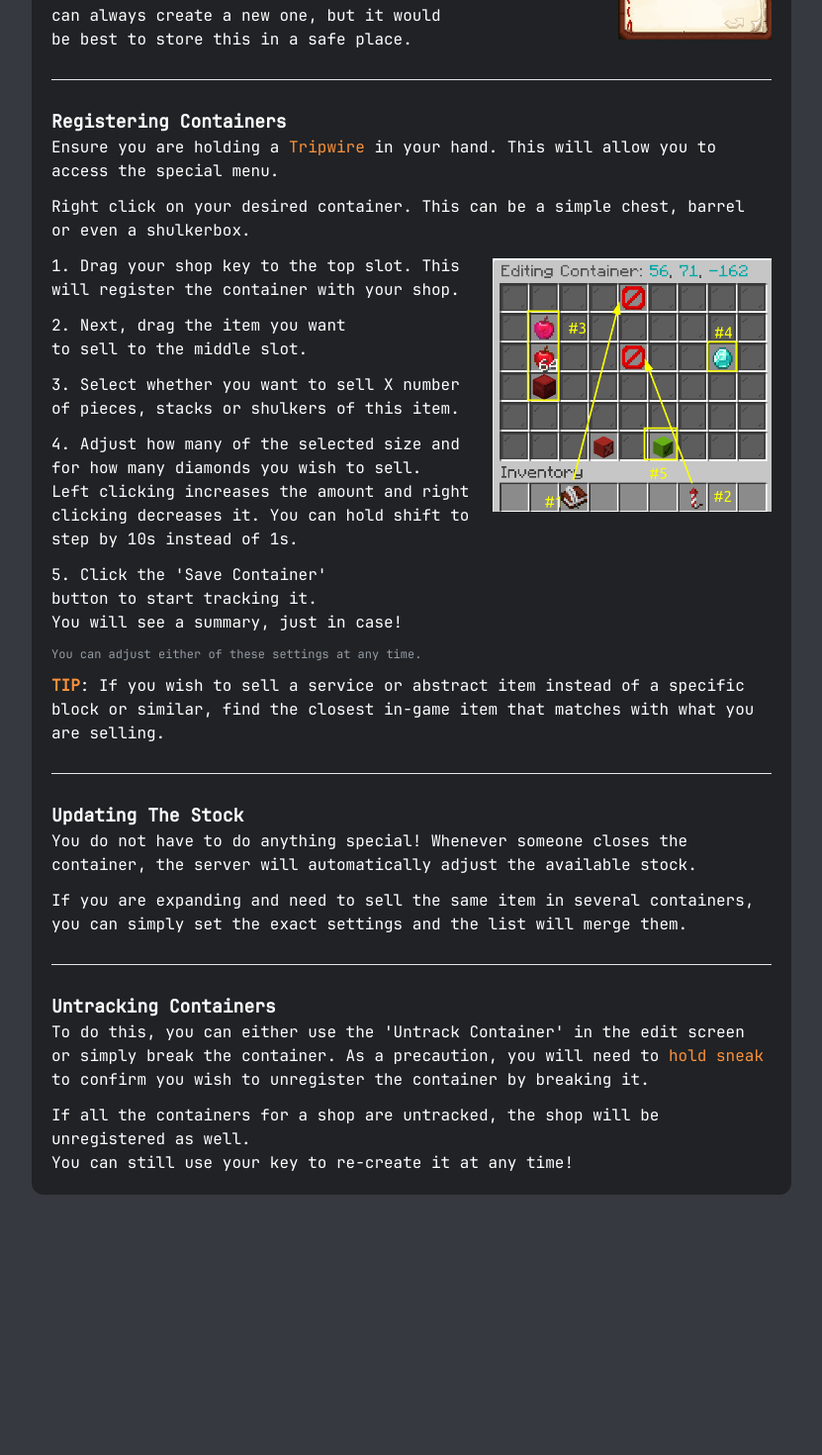
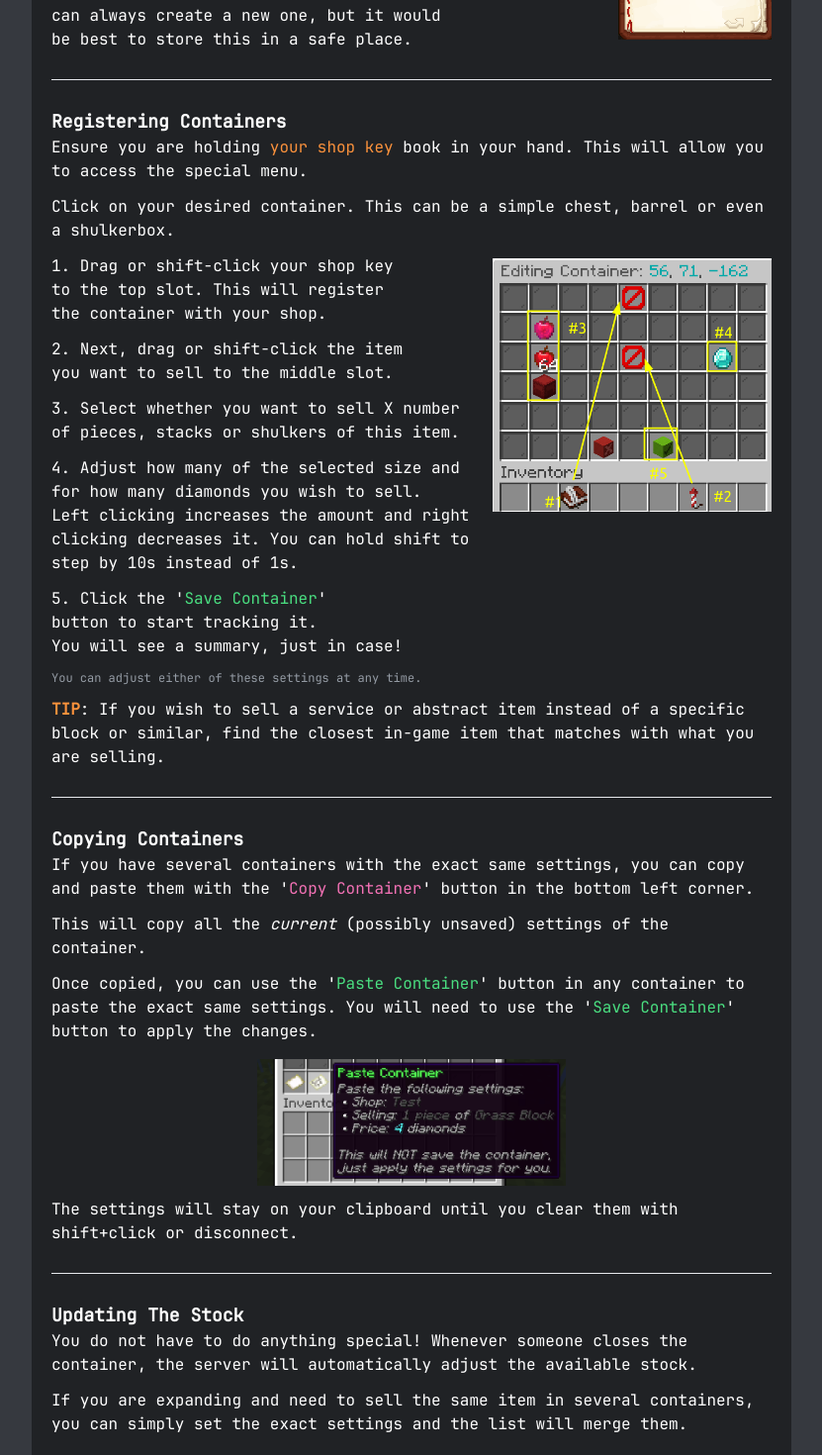
Before and after one commit to NotGeri/barebonesmp-shops, a Vue app in the folder frontend/: page /tutorial in a window 1280 px wide. Shown: the part 220-1690 px from the top of the page at 99% size, without its empty margins (224-1055 px from the left). Before the commit the page ends 1439 px from the top, so only its background shows below. Built offline with nearby package versions, Linux system fonts and the light colour scheme.

Commit message:
feat: some more docs

```diff
--- a/frontend/src/components/Container.vue
+++ b/frontend/src/components/Container.vue
@@ -52,7 +52,9 @@ const itemNumberTooltip = computed((): string => {
 </script>
 
 <template>
-    <p :title="itemNumberTooltip">{{ availablePortions }}</p>
+    <p :title="customName ? 'Unable to track custom named item/service' : itemNumberTooltip">
+        {{ customName ? '-' :  availablePortions }}
+    </p>
     <div class="flex flex-row gap-3">
         <img alt="item icon" v-if="iconPath" class="w-8 h-8 object-cover" :src="iconPath">
         <h5>{{ customName ?? asset?.display ?? id }}</h5>
--- a/frontend/src/routes/List.vue
+++ b/frontend/src/routes/List.vue
@@ -74,9 +74,7 @@ const filteredShops = computed((): ShopProps[] => {
             <a target="_blank" href="https://barebonesmp.com">BarebonesMP</a>.
         </p>
         <p>
-            Learn how you can set up your shops
-            <router-link to="/tutorial">here</router-link>
-            .
+            Learn how you can set up your shops <router-link to="/tutorial">here.</router-link>
         </p>
         <input class="text-black p-1.5 w-1/3 rounded" ref="input" v-model="query" placeholder="Search for items...">
         <div class="flex flex-row gap-1">
@@ -86,7 +84,7 @@ const filteredShops = computed((): ShopProps[] => {
     </div>
 
     <p v-if="loading" class="text-blue-400 text-center">Loading...</p>
-    <div v-else class="flex flex-col gap-3 max-w-6xl m-auto mb-10">
+    <div v-else class="flex flex-col gap-3 w-2/3 max-w-6xl m-auto mb-10">
         <Shop v-if="filteredShops.length > 0"
               v-for="(shop, index) in filteredShops" :key="index"
               v-bind="shop"
--- a/frontend/src/routes/Tutorial.vue
+++ b/frontend/src/routes/Tutorial.vue
@@ -1,6 +1,7 @@
 <script setup lang="ts">
 import key from '@/assets/images/key.png';
 import register from '@/assets/images/register.png';
+import copy from '@/assets/images/copy.png';
 </script>
 
 <template>
@@ -33,16 +34,16 @@ import register from '@/assets/images/register.png';
         <h3 id="registering">Registering Containers</h3>
         <div class="flex flex-col gap-3">
             <p>
-                Ensure you are holding a <span class="text-orange-400">Tripwire</span> in your hand.
+                Ensure you are holding <span class="text-orange-400">your shop key</span> book in your hand.
                 This will allow you to access the special menu.
             </p>
 
-            <p>Right click on your desired container. This can be a simple chest, barrel or even a shulkerbox.</p>
+            <p>Click on your desired container. This can be a simple chest, barrel or even a shulkerbox.</p>
 
             <div class="flex flex-col sm:flex-row gap-3 items-center sm:items-start text-balance">
                 <div class="flex flex-col gap-3">
-                    <p>1. Drag your shop key to the top slot. This will register the container with your shop.</p>
-                    <p>2. Next, drag the item you want to sell to the middle slot.</p>
+                    <p>1. Drag or shift-click your shop key to the top slot. This will register the container with your shop.</p>
+                    <p>2. Next, drag or shift-click the item you want to sell to the middle slot.</p>
                     <p>3. Select whether you want to sell X number of pieces, stacks or shulkers of this item.</p>
                     <p>
                         4. Adjust how many of the selected size and for how many diamonds you wish to
@@ -52,7 +53,7 @@ import register from '@/assets/images/register.png';
                         by 10s instead of 1s.
                     </p>
                     <p>
-                        5. Click the 'Save Container' button to start tracking it.<br/>
+                        5. Click the '<span class="text-green-400">Save Container</span>' button to start tracking it.<br/>
                         You will see a summary, just in case!
                     </p>
                     <p class="text-xs text-muted">You can adjust either of these settings at any time.</p>
@@ -62,9 +63,30 @@ import register from '@/assets/images/register.png';
             </div>
 
             <p>
-                <span class="font-extrabold text-orange-400">TIP</span>: If you wish to sell a service or abstract
-                item instead of a specific block or similar,
+                <span class="font-extrabold text-orange-400">TIP</span>:
+                If you wish to sell a service or abstract item instead of a specific block or similar,
                 find the closest in-game item that matches with what you are selling.
+            </p>
+        </div>
+
+        <hr class="my-7"/>
+
+        <h3 id="copying-containers">Copying Containers</h3>
+        <div class="flex flex-col gap-3">
+            <p>
+                If you have several containers with the exact same settings, you can copy and paste them with
+                the '<span class="text-pink-400">Copy Container</span>' button in the bottom left corner.
+            </p>
+            <p>
+                This will copy all the <i>current</i> (possibly unsaved) settings of the container.
+            </p>
+            <p>
+                Once copied, you can use the '<span class="text-green-400">Paste Container</span>' button in any container to paste the exact same settings.
+                You will need to use the '<span class="text-green-400">Save Container</span>' button to apply the changes.
+            </p>
+            <img :src="copy" alt="Copying containers" class="h-32 mt-1 object-contain">
+            <p>
+                The settings will stay on your clipboard until you clear them with shift+click or disconnect.
             </p>
         </div>
 
@@ -87,7 +109,7 @@ import register from '@/assets/images/register.png';
         <h3 id="untracking">Untracking Containers</h3>
         <div class="flex flex-col gap-3">
             <p>
-                To do this, you can either use the 'Untrack Container' in the edit screen or simply break
+                To do this, you can either use the '<span class="text-red-400">Untrack Container</span>' in the edit screen or simply break
                 the container. As a precaution, you will need to <span class="text-orange-400">hold sneak</span>
                 to confirm you wish to unregister the container by breaking it.
             </p>
```
Also changed, not shown: frontend/src/assets/images/copy.png (added), 1 other file (tests, documents, lock files or other folders).
